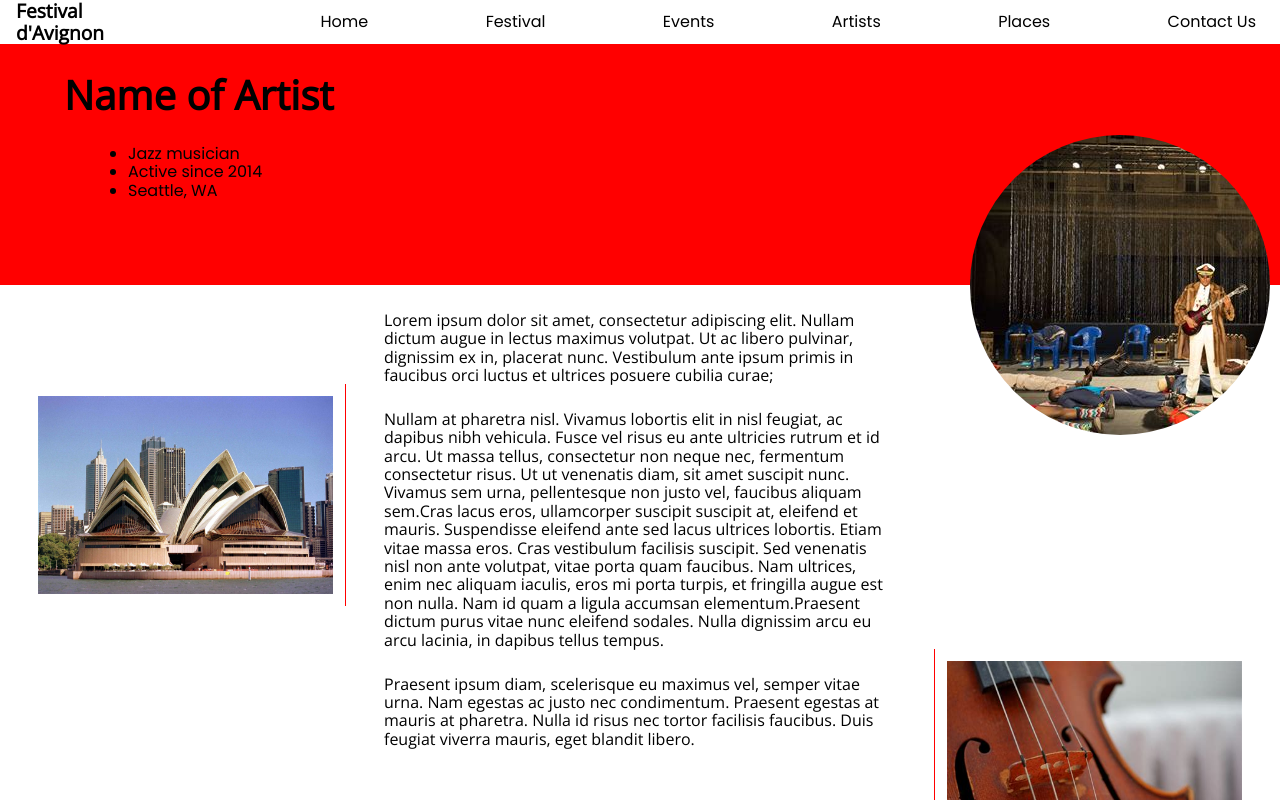
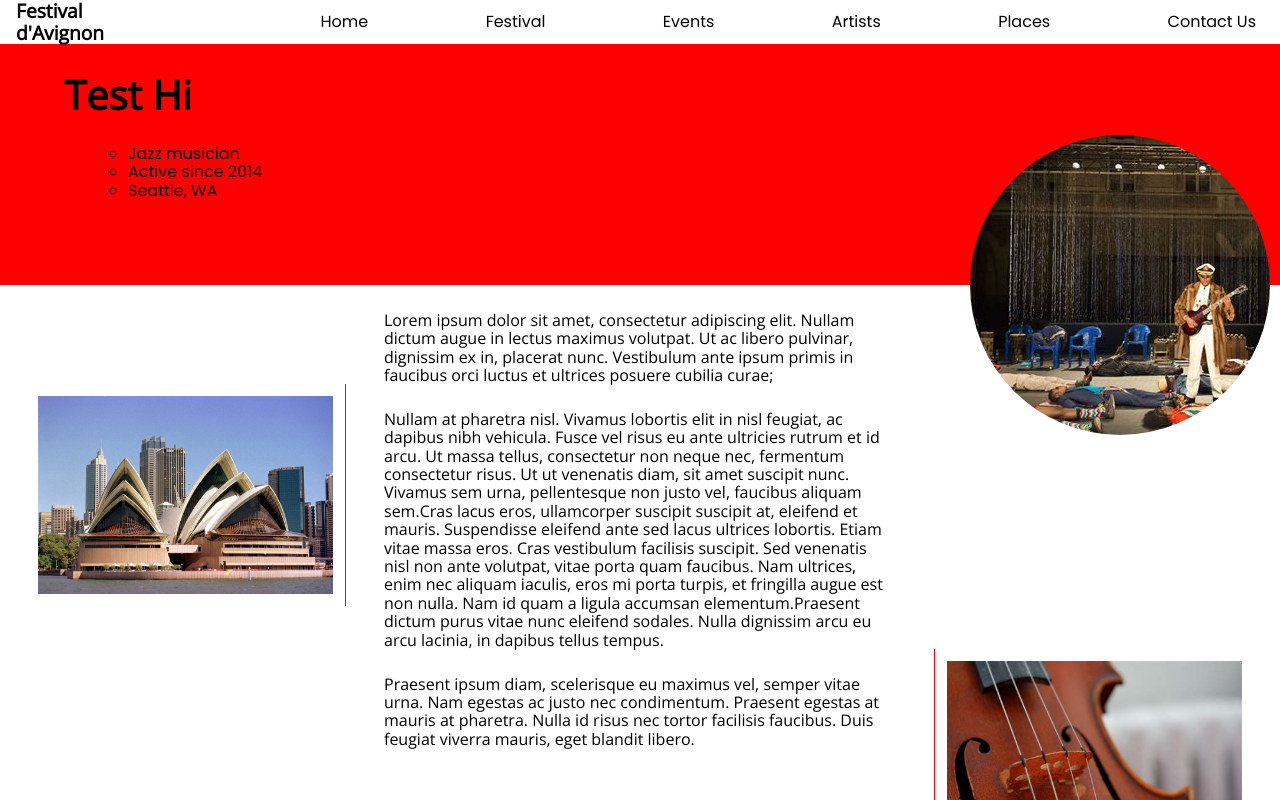
Before and after one commit to AndreaPrati98/Polimi--Hypermedia---project, a Nuxt app: page /artists/artist1 in a window 1280 px wide. Shown: the top 800 px of the page. Built offline with nearby package versions, Linux system fonts and the light colour scheme; a web font is replaced by a local one.

Commit message:
starting to port out components from the artist1 page

```diff
--- /dev/null
+++ b/components/artist-bio-header.vue
@@ -0,0 +1,59 @@
+<template>
+    <div class="bar">
+        <h1>{{ artistName }}</h1>
+        <div>
+            <!-- TODO: can we pass json-style list that will be printed here in bullets? -->
+            <ul>
+                <li>Jazz musician</li>
+                <li>Active since 2014</li>
+                <li>Seattle, WA</li>
+            </ul>
+        </div>
+    </div>
+</template>
+
+<script>
+export default {
+    name: "artist-header",
+    props: {
+        artistName: {
+            type: String,
+            required: true,
+        }
+    }
+
+}
+</script>
+
+<style>
+
+
+.bar {
+    display: flex;
+    background-color: red;
+    width: 100%;
+    height: 30vh;
+    flex-direction: column;
+}
+
+h1 {
+    padding-left: 5%;
+    width: 100%;
+    font-family: 'Open Sans';
+    font-weight: 800;
+    font-size: 2.5em;
+}
+
+ul {
+    width: 100%;
+    padding-left: 10%;
+    font-family: 'Poppins';
+
+    list-style-type:circle;
+}
+/* Do we need the following for bar?
+    display: flex;
+    flex-wrap: wrap;
+*/
+
+</style>
--- a/pages/artists/artist1.vue
+++ b/pages/artists/artist1.vue
@@ -1,17 +1,10 @@
 <template>
   <section>
     <div>
-        <div class="bar">
-            <h1>Name of Artist</h1>
-            <div>
-                <ul>
-                    <li>Jazz musician</li>
-                    <li>Active since 2014</li>
-                    <li>Seattle, WA</li>
-                </ul>
-            </div>
+        <bio-header artistName="Test Hi" />
+        <div class="left-slot">
+
         </div>
-        <div class="left-slot"></div>
         <p> Lorem ipsum dolor sit amet, consectetur adipiscing elit. Nullam dictum augue in lectus maximus volutpat. Ut ac libero pulvinar, dignissim ex in, placerat nunc. Vestibulum ante ipsum primis in faucibus orci luctus et ultrices posuere cubilia curae; </p>
         <div class="picure1">
             <img class="picture left" src="~/assets/imgs/artists/samples/sydney.jpg"/>
@@ -22,10 +15,6 @@
         </div>
         <p> Praesent ipsum diam, scelerisque eu maximus vel, semper vitae urna. Nam egestas ac justo nec condimentum. Praesent egestas at mauris at pharetra. Nulla id risus nec tortor facilisis faucibus. Duis feugiat viverra mauris, eget blandit libero.</p>
     </div>
-
-
-
-
     <hr/>
     <div class="where">
         <h3>Events including this artist:</h3>
@@ -53,9 +42,10 @@
 import Footer from '~/components/footer.vue';
 import CardAdditionalContent from '~/components/img-component/card-additional-content.vue';
 import Default from '~/layouts/default.vue';
+import BioHeader from '~/components/artist-bio-header.vue';
 export default {
     name: "artists",
-    components: {Footer, Default, CardAdditionalContent}
+    components: {Footer, Default, BioHeader, CardAdditionalContent}
 
 }
 </script>
@@ -90,6 +80,8 @@ ul {
     width: 100%;
     padding-left: 10%;
     font-family: 'Poppins';
+
+    list-style-type:circle;
 }
 
 p {
```
